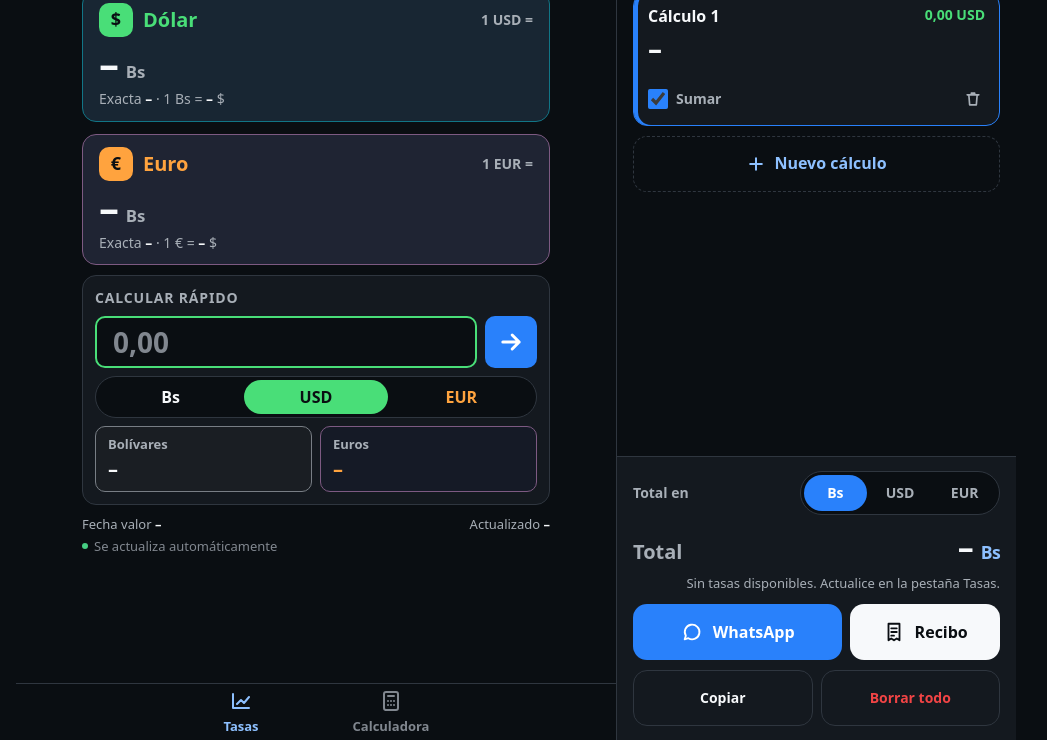
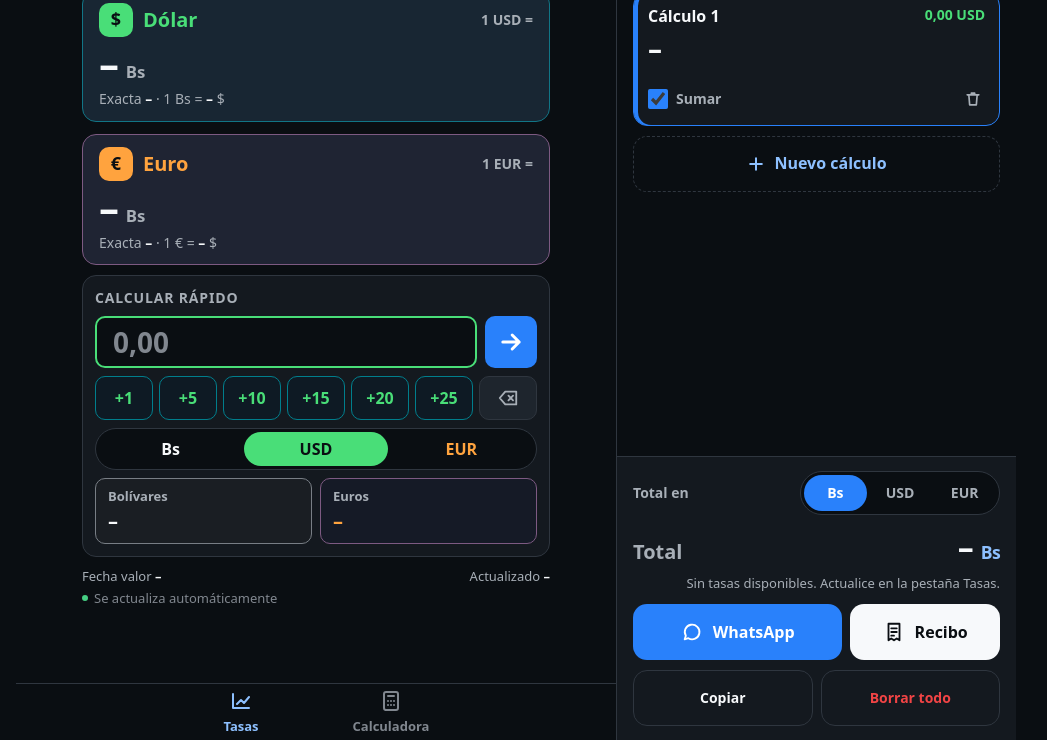
Before and after one commit to Anthcent/bcvcalculadora, a website with bundled scripts: page public/index.html in a window 1280 px wide. Shown: the part 60-800 px from the top of the page, without its empty margins (124-1171 px from the left). Built offline with nearby package versions, Linux system fonts and the light colour scheme; files whose address does not match are found by name.

Commit message:
feat: quick amount chips on rates screen
+1/+5/+10/+15/+20/+25 buttons add to the quick-calc amount in the selected currency, plus a clear button. The amount field is no longer focused programmatically, so the on-screen keyboard only opens when the field is tapped.

```diff
--- a/public/css/app.css
+++ b/public/css/app.css
@@ -293,6 +293,29 @@ button { cursor: pointer; touch-action: manipulation; }
 }
 .quick__go svg { width: 28px; height: 28px; }
 .quick__go:active { background: var(--accent-press); }
+
+.quick__chips {
+  --cur: var(--ves);
+  display: grid;
+  grid-template-columns: repeat(7, minmax(0, 1fr));
+  gap: 6px;
+}
+.quick__chip {
+  min-height: 44px;
+  padding: 0;
+  border-radius: var(--radius-sm);
+  border: 1.5px solid color-mix(in oklch, var(--cur) 45%, var(--line));
+  background: color-mix(in oklch, var(--cur) 8%, var(--bg));
+  color: var(--cur);
+  font-weight: 800;
+  font-size: 1rem;
+  user-select: none;
+  -webkit-user-select: none;
+  transition: background-color 120ms var(--ease-out), transform 120ms var(--ease-out);
+}
+.quick__chip:active { transform: scale(0.94); background: color-mix(in oklch, var(--cur) 22%, var(--bg)); }
+.quick__chip--clear { display: grid; place-items: center; color: var(--ink-muted); border-color: var(--line); background: var(--surface-2); }
+.quick__chip--clear svg { width: 22px; height: 22px; }
 
 .quick__preview { display: grid; grid-template-columns: repeat(2, minmax(0, 1fr)); gap: 8px; }
 .quick__eq {
@@ -929,6 +952,7 @@ button { cursor: pointer; touch-action: manipulation; }
 
 /* Narrow phones (320–370px wide). */
 @media (max-width: 370px) {
+  .quick__chips { grid-template-columns: repeat(4, minmax(0, 1fr)); }
   :root { --gutter: 12px; }
   .brand__name { font-size: 1.2rem; }
   .brand__mark { width: 30px; height: 30px; }
--- a/public/index.html
+++ b/public/index.html
@@ -62,6 +62,7 @@
               <svg viewBox="0 0 24 24" aria-hidden="true"><path d="M5 12h14m-6-6 6 6-6 6" fill="none" stroke="currentColor" stroke-width="2.6" stroke-linecap="round" stroke-linejoin="round"/></svg>
             </button>
           </div>
+          <div class="quick__chips" id="quick-chips" role="group" aria-label="Sumar montos rápidos"></div>
           <div class="seg seg--cur" role="radiogroup" aria-label="Moneda del monto" id="quick-currency"></div>
           <div class="quick__preview" id="quick-preview" aria-live="polite"></div>
         </form>
--- a/public/js/quick-calc.js
+++ b/public/js/quick-calc.js
@@ -1,5 +1,5 @@
-import { CURRENCIES, CURRENCY_META, convert, normalizeTypedAmount, parseInput } from './convert.js';
-import { formatAmount, code } from './format.js';
+import { CURRENCIES, CURRENCY_META, convert, normalizeTypedAmount, parseInput, toKeypadInput } from './convert.js';
+import { formatAmount, formatInput, code } from './format.js';
 import { getRates, onRatesChange } from './rates-api.js';
 import { load, save } from './storage.js';
 import { buildSegment, markSegment, startCalculation } from './calculator-view.js';
@@ -9,6 +9,7 @@ const form = document.querySelector('#quick-form');
 const input = document.querySelector('#quick-amount');
 const currencySeg = document.querySelector('#quick-currency');
 const preview = document.querySelector('#quick-preview');
+const chipsEl = document.querySelector('#quick-chips');
 
 let currency = ['USD', 'EUR', 'VES'].includes(load('quickCurrency')) ? load('quickCurrency') : 'USD';
 
@@ -18,7 +19,45 @@ function pick(cur) {
   markSegment(currencySeg, cur);
   input.dataset.cur = cur;
   renderPreview();
-  input.focus();
+  renderChips();
+}
+
+/* ---------- Quick amount chips: each tap adds to the current amount ---------- */
+
+const QUICK_AMOUNTS = [1, 5, 10, 15, 20, 25];
+const SYMBOLS = { USD: '$', EUR: '€', VES: 'Bs' };
+
+function addAmount(value) {
+  const current = parseInput(normalizeTypedAmount(input.value));
+  input.value = formatInput(toKeypadInput(current + value));
+  navigator.vibrate?.(8);
+  renderPreview();
+}
+
+function clearAmount() {
+  input.value = '';
+  renderPreview();
+}
+
+function renderChips() {
+  const chips = QUICK_AMOUNTS.map((value) => {
+    const btn = document.createElement('button');
+    btn.type = 'button';
+    btn.className = 'quick__chip num';
+    btn.textContent = `+${value}`;
+    btn.dataset.amount = String(value);
+    btn.setAttribute('aria-label', `Sumar ${value} ${CURRENCY_META[currency].name.toLowerCase()}`);
+    return btn;
+  });
+  const clear = document.createElement('button');
+  clear.type = 'button';
+  clear.className = 'quick__chip quick__chip--clear';
+  clear.dataset.action = 'clear';
+  clear.setAttribute('aria-label', 'Borrar monto');
+  clear.innerHTML = '<svg viewBox="0 0 24 24" aria-hidden="true"><path d="M21 5H9l-6 7 6 7h12zM17.5 9.5l-5 5M12.5 9.5l5 5" fill="none" stroke="currentColor" stroke-width="2" stroke-linejoin="round" stroke-linecap="round"/></svg>';
+  chipsEl.replaceChildren(...chips, clear);
+  chipsEl.dataset.cur = currency;
+  chipsEl.dataset.symbol = SYMBOLS[currency];
 }
 
 /** Live equivalents in the other two currencies while typing. */
@@ -46,6 +85,13 @@ export function initQuickCalc(goToCalculator) {
   buildSegment(currencySeg, pick);
   markSegment(currencySeg, currency);
   input.dataset.cur = currency;
+  renderChips();
+  chipsEl.addEventListener('click', (e) => {
+    const chip = e.target.closest('.quick__chip');
+    if (!chip) return;
+    if (chip.dataset.action === 'clear') clearAmount();
+    else addAmount(Number(chip.dataset.amount));
+  });
   input.addEventListener('input', renderPreview);
   onRatesChange(renderPreview);
   renderPreview();
@@ -55,7 +101,6 @@ export function initQuickCalc(goToCalculator) {
     const amount = normalizeTypedAmount(input.value);
     if (!amount) {
       toast('Ingrese un monto para calcular.', { tone: 'error' });
-      input.focus();
       return;
     }
     startCalculation(currency, amount);
```
